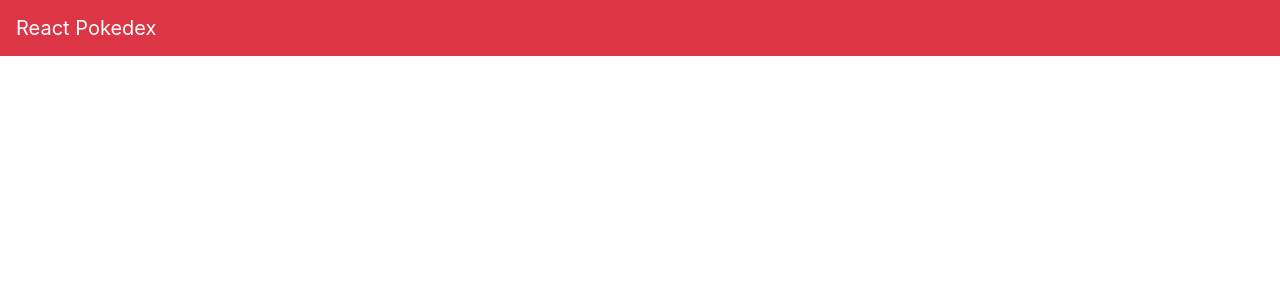
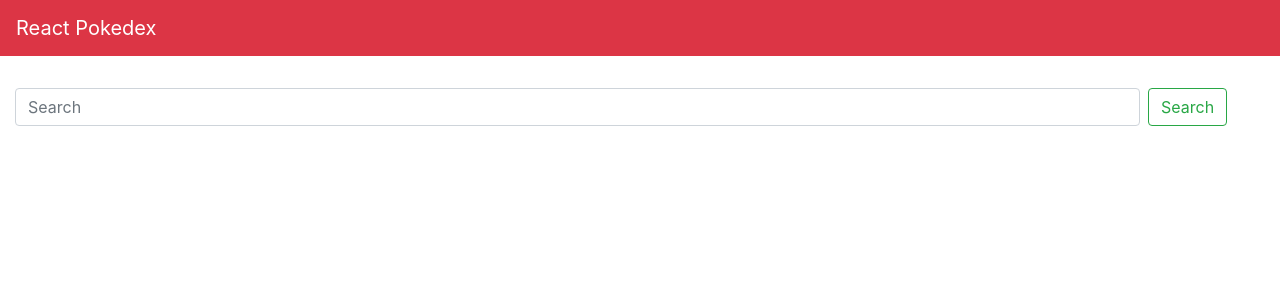
Before and after one commit to mxmitch/react-pokedex, a React (Create React App) app: page / in a window 1280 px wide. Shown: the top 300 px of the page. Built offline with nearby package versions, Linux system fonts and the light colour scheme; no server answers.

Commit message:
added search component

```diff
--- a/package.json
+++ b/package.json
@@ -6,7 +6,10 @@
     "@testing-library/jest-dom": "^4.2.4",
     "@testing-library/react": "^9.3.2",
     "@testing-library/user-event": "^7.1.2",
+    "bootstrap": "^4.5.0",
+    "node-sass": "^4.14.1",
     "react": "^16.13.1",
+    "react-bootstrap": "^1.3.0",
     "react-dom": "^16.13.1",
     "react-scripts": "3.4.1"
   },
--- a/src/App.js
+++ b/src/App.js
@@ -1,11 +1,31 @@
-import React from "react";
+import React, { useState, useEffect } from "react";
 import Header from "./components/Header";
+import Search from "./components/Search";
+import Container from "react-bootstrap/Container";
 import "./App.scss";
+import axios from "axios";
 
 function App() {
+  const [results, setResults] = useState({});
+
+  const handleSubmit = (val) => {
+    axios
+      .get(`https://pokeapi.co/api/v2/pokemon/${val}`)
+      .then((res) => {
+        console.log(res);
+      })
+      .catch((err) => {
+        console.log(err);
+      });
+  };
+
   return (
     <div>
       <Header />
+      <Container fluid>
+        <Search handleSubmit={handleSubmit} />
+        {results.name}
+      </Container>
     </div>
   );
 }
--- a/src/components/Header.js
+++ b/src/components/Header.js
@@ -3,7 +3,7 @@ import Navbar from "react-bootstrap/Navbar";
 
 const Header = () => {
   return (
-    <Navbar className="header" fixed="top" expand="lg">
+    <Navbar className="header" expand="lg">
       <Navbar.Brand style={{ color: "#FFF" }}>React Pokedex</Navbar.Brand>
     </Navbar>
   );
--- /dev/null
+++ b/src/components/Search.js
@@ -0,0 +1,25 @@
+import React, { useState } from "react";
+import Form from "react-bootstrap/Form";
+import FormControl from "react-bootstrap/FormControl";
+import Button from "react-bootstrap/Button";
+
+const Search = (props) => {
+  const [value, setValue] = useState("");
+
+  return (
+    <Form inline onSubmit={props.handleSubmit(value)}>
+      <FormControl
+        type="text"
+        placeholder="Search"
+        style={{ width: "90%", marginRight: "8px" }}
+        value={value}
+        onChange={(event) => setValue(event.target.value)}
+      />
+      <Button variant="outline-success" type="submit">
+        Search
+      </Button>
+    </Form>
+  );
+};
+
+export default Search;
--- a/src/custom.scss
+++ b/src/custom.scss
@@ -1,3 +1,4 @@
 .header {
   background-color: $red;
+  margin-bottom: 2em;
 }
```
Also changed, not shown: src/components/PokemonCard.js (added), 1 other file (tests, documents, lock files or other folders).
